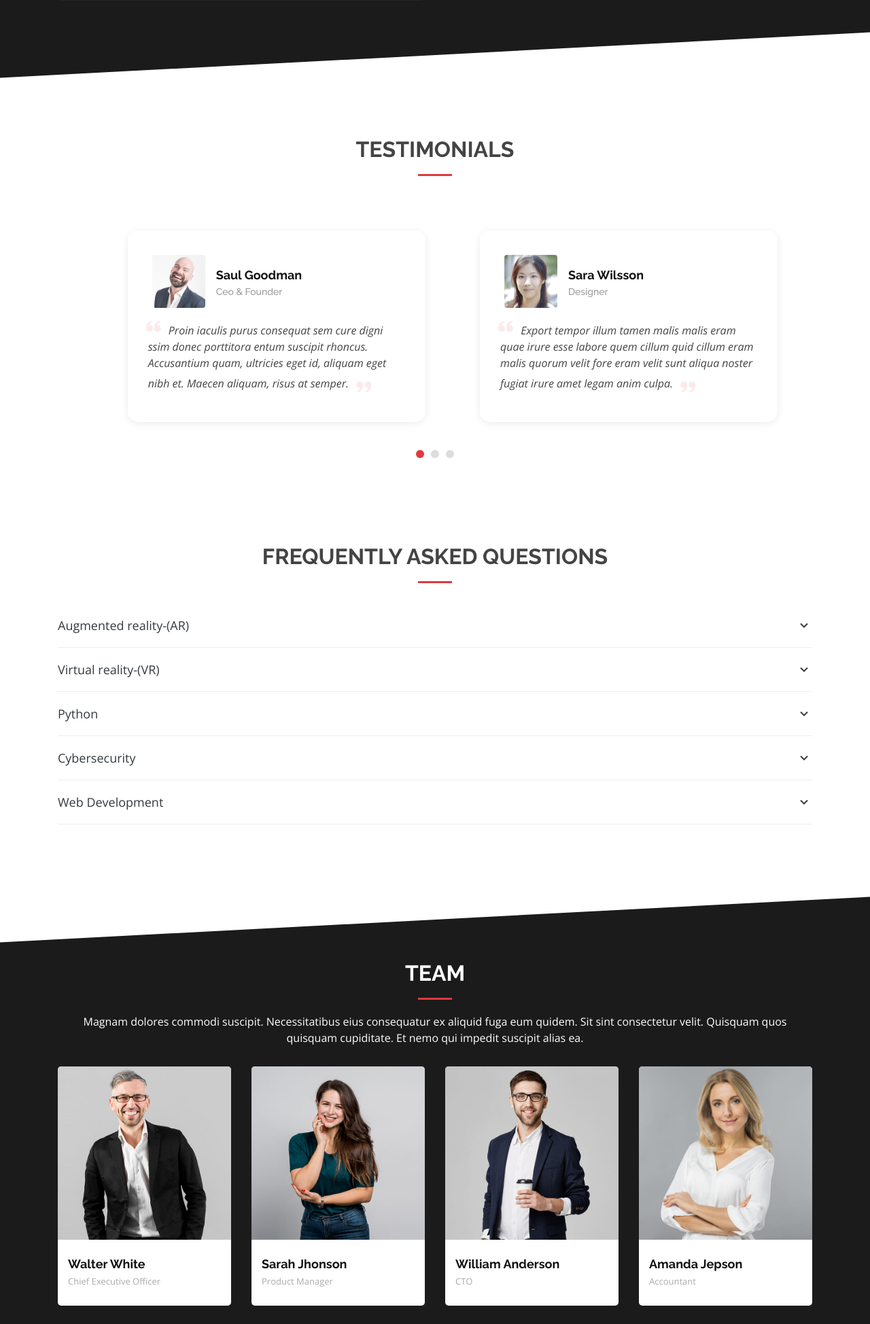
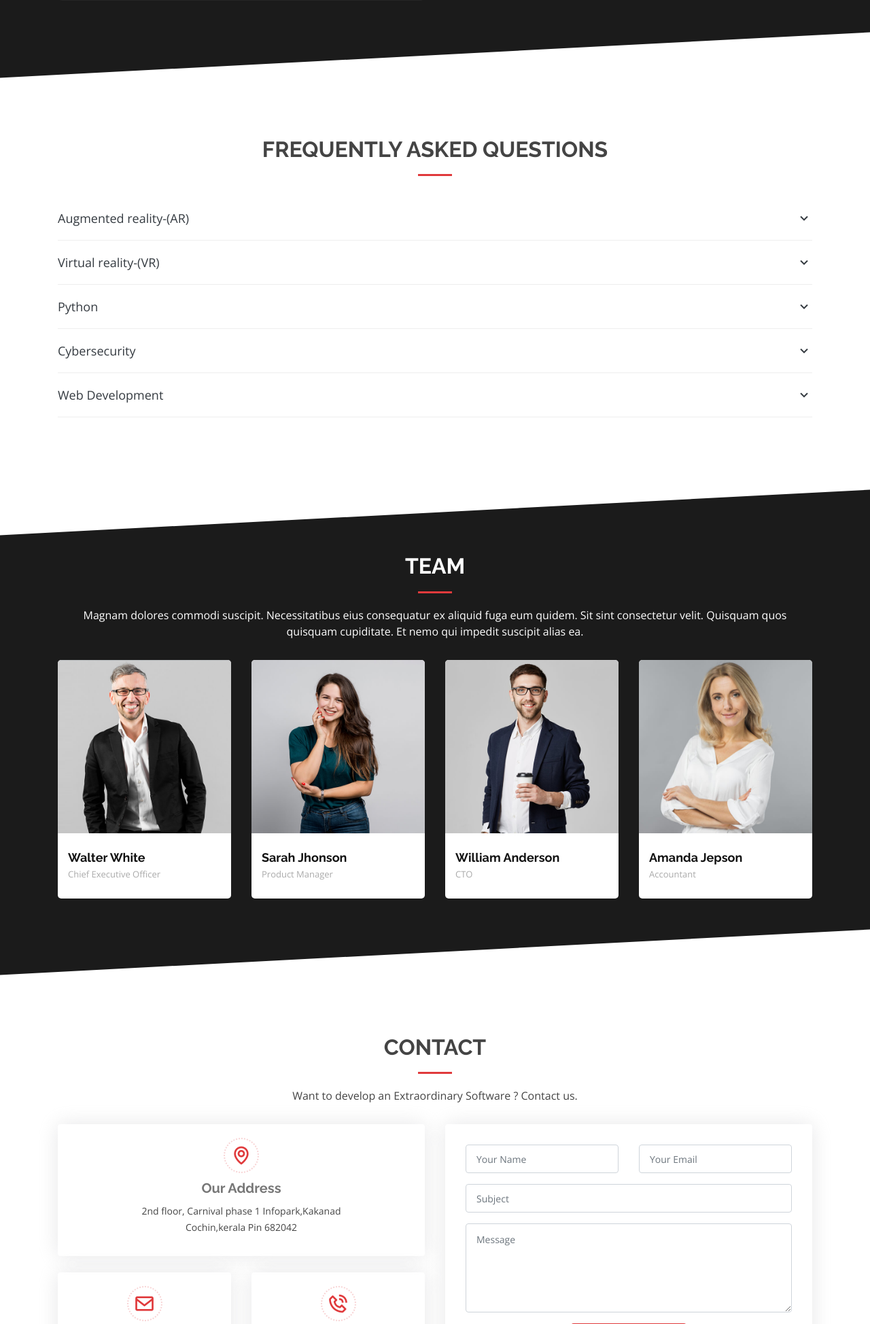
Before and after one commit to shebingit/infoxtech, a Django app: page / in a window 1280 px wide. Shown: the part 3812-5760 px from the top of the page at 68% size. Run offline with Django 4.2, Linux system fonts and the light colour scheme; some libraries are stand-ins or nearby versions.

Commit message:
commit12/7/22

```diff
--- a/infox/views.py
+++ b/infox/views.py
@@ -24,7 +24,7 @@
     if request.method == 'POST':
         recipient = request.POST['smailid']
         message="Your message has been sent. Thank you!"
-        sendsubject="INFOX Technologies"
+        sendsubject="INFINITYFOX Technologies"
         try:
             respons=send_mail(sendsubject, message,settings.EMAIL_HOST_USER,[recipient])
             return render(request,'sendmailout.html',{'message':message})
--- a/infoxsite/settings.py
+++ b/infoxsite/settings.py
@@ -139,5 +139,5 @@
 EMAIL_HOST = 'smtp.gmail.com'
 EMAIL_USE_TLS = True                            #Transport Layer Security
 EMAIL_PORT = 587
-EMAIL_HOST_USER = 'shebinshaji99@gmail.com'  #from email id
-EMAIL_HOST_PASSWORD = 'vfur nazu oyoj yjye'
+EMAIL_HOST_USER = '#'  #from email id
+EMAIL_HOST_PASSWORD = '#'
--- a/templates/home.html
+++ b/templates/home.html
@@ -550,96 +550,6 @@
       </div>
     </section><!-- End Services Section -->
 
-    <!-- ======= Testimonials Section ======= -->
-    <section id="testimonials" class="testimonials">
-      <div class="container" data-aos="fade-up">
-        <div class="section-title">
-          <h2>Testimonials</h2>
-        </div>
-      </div>
-
-      <div class="container-fluid">
-
-        <div class="row justify-content-center" data-aos="fade-up" data-aos-delay="100">
-          <div class="col-xl-10">
-            <div class="owl-carousel testimonials-carousel">
-
-              <div class="testimonial-wrap">
-                <div class="testimonial-item">
-                  <img src="{% static 'img/testimonials/testimonials-1.jpg' %}" class="testimonial-img" alt="">
-                  <h3>Saul Goodman</h3>
-                  <h4>Ceo &amp; Founder</h4>
-                  <p>
-                    <i class="bx bxs-quote-alt-left quote-icon-left"></i>
-                    Proin iaculis purus consequat sem cure digni ssim donec porttitora entum suscipit rhoncus.
-                    Accusantium quam, ultricies eget id, aliquam eget nibh et. Maecen aliquam, risus at semper.
-                    <i class="bx bxs-quote-alt-right quote-icon-right"></i>
-                  </p>
-                </div>
-              </div>
-
-              <div class="testimonial-wrap">
-                <div class="testimonial-item">
-                  <img src="{% static 'img/testimonials/testimonials-2.jpg' %}" class="testimonial-img" alt="">
-                  <h3>Sara Wilsson</h3>
-                  <h4>Designer</h4>
-                  <p>
-                    <i class="bx bxs-quote-alt-left quote-icon-left"></i>
-                    Export tempor illum tamen malis malis eram quae irure esse labore quem cillum quid cillum eram malis
-                    quorum velit fore eram velit sunt aliqua noster fugiat irure amet legam anim culpa.
-                    <i class="bx bxs-quote-alt-right quote-icon-right"></i>
-                  </p>
-                </div>
-              </div>
-
-              <div class="testimonial-wrap">
-                <div class="testimonial-item">
-                  <img src="{% static 'img/testimonials/testimonials-3.jpg' %}" class="testimonial-img" alt="">
-                  <h3>Jena Karlis</h3>
-                  <h4>Store Owner</h4>
-                  <p>
-                    <i class="bx bxs-quote-alt-left quote-icon-left"></i>
-                    Enim nisi quem export duis labore cillum quae magna enim sint quorum nulla quem veniam duis minim
-                    tempor labore quem eram duis noster aute amet eram fore quis sint minim.
-                    <i class="bx bxs-quote-alt-right quote-icon-right"></i>
-                  </p>
-                </div>
-              </div>
-
-              <div class="testimonial-wrap">
-                <div class="testimonial-item">
-                  <img src="{% static 'img/testimonials/testimonials-4.jpg' %}" class="testimonial-img" alt="">
-                  <h3>Matt Brandon</h3>
-                  <h4>Freelancer</h4>
-                  <p>
-                    <i class="bx bxs-quote-alt-left quote-icon-left"></i>
-                    Fugiat enim eram quae cillum dolore dolor amet nulla culpa multos export minim fugiat minim velit
-                    minim dolor enim duis veniam ipsum anim magna sunt elit fore quem dolore labore illum veniam.
-                    <i class="bx bxs-quote-alt-right quote-icon-right"></i>
-                  </p>
-                </div>
-              </div>
-
-              <div class="testimonial-wrap">
-                <div class="testimonial-item">
-                  <img src="{% static 'img/testimonials/testimonials-5.jpg' %}" class="testimonial-img" alt="">
-                  <h3>John Larson</h3>
-                  <h4>Entrepreneur</h4>
-                  <p>
-                    <i class="bx bxs-quote-alt-left quote-icon-left"></i>
-                    Quis quorum aliqua sint quem legam fore sunt eram irure aliqua veniam tempor noster veniam enim
-                    culpa labore duis sunt culpa nulla illum cillum fugiat esse veniam culpa fore nisi cillum quid.
-                    <i class="bx bxs-quote-alt-right quote-icon-right"></i>
-                  </p>
-                </div>
-              </div>
-
-            </div>
-          </div>
-        </div>
-
-      </div>
-    </section><!-- End Testimonials Section -->
 
     <!-- ======= Frequently Asked Questions Section ======= -->
     <section id="faq" class="faq">
@@ -817,21 +727,21 @@
                 <div class="info-box">
                   <i class="bx bx-map"></i>
                   <h3>Our Address</h3>
-                  <p>Ground floor, phase 1 Infopark,Kakanad<br> Kochi,kerala Pin 682042</p>
+                  <p>2nd floor, Carnival phase 1 Infopark,Kakanad<br> Cochin,kerala Pin 682042</p>
                 </div>
               </div>
               <div class="col-md-6">
                 <div class="info-box mt-4">
                   <i class="bx bx-envelope"></i>
                   <h3>Email Us</h3>
-                  <p> info@infoxtechnologies.com<br>admin@infoxtechnologies.com/p>
+                  <p>infinityfox@gmail.com</p>
                 </div>
               </div>
               <div class="col-md-6">
                 <div class="info-box mt-4">
                   <i class="bx bx-phone-call"></i>
                   <h3>Call Us</h3>
-                  <p> +91 484 402 8658<br>+1  336-5461805</p>
+                  <p><br></p>
                 </div>
               </div>
             </div>
@@ -839,7 +749,7 @@
           </div>
 
           <div class="col-lg-6">
-            <form action="#" method="post" role="form" class="email-form" id="form">
+            <form action="{% url 'sending_mail' %}" method="post" role="form" class="email-form" id="form">
                 {% csrf_token %}
                 <div class="row">
                 <div class="col form-group">
@@ -901,26 +811,17 @@
           <div class="col-lg-3 col-md-6 footer-contact">
             <h3>INFINITYFOX<span></span></h3>
             <p>
-                Ground floor, Carnival<br>
+                2nd floor, Carnival<br>
                 phase 1 Infopark<br>
                 Kakanad, Kochi,
                 kerala
                 Pin 682042 <br><br>
-              <strong>Phone:</strong> +91 484 402 8658<br>
-              <strong>Email:</strong>  info@infoxtechnologies.com<br>admin@infoxtechnologies.com
+              <strong>Phone:</strong> <br>
+              <strong>Email:</strong>&nbsp;infinityfox@gmail.com
             </p>
           </div>
 
-          <div class="col-lg-2 col-md-6 footer-links">
-            <h4>Useful Links</h4>
-            <ul>
-              <li><i class="bx bx-chevron-right"></i> <a href="#">Home</a></li>
-              <li><i class="bx bx-chevron-right"></i> <a href="#">About us</a></li>
-              <li><i class="bx bx-chevron-right"></i> <a href="#">Services</a></li>
-              <li><i class="bx bx-chevron-right"></i> <a href="#">Terms of service</a></li>
-              <li><i class="bx bx-chevron-right"></i> <a href="#">Privacy policy</a></li>
-            </ul>
-          </div>
+
 
           <div class="col-lg-3 col-md-6 footer-links">
             <h4>Our Services</h4>
@@ -959,8 +860,8 @@
       </div>
       <div class="social-links text-center text-md-right pt-3 pt-md-0">
         <a href="#" class="twitter"><i class="bx bxl-twitter"></i></a>
-        <a href="https://www.facebook.com/infoxtechnologiesofficial/" class="facebook"><i class="bx bxl-facebook"></i></a>
-        <a href="https://www.instagram.com/infox__technologies/" class="instagram"><i class="bx bxl-instagram"></i></a>
+        <a href="#" class="facebook"><i class="bx bxl-facebook"></i></a>
+        <a href="#" class="instagram"><i class="bx bxl-instagram"></i></a>
         <a href="#" class="google-plus"><i class="bx bxl-skype"></i></a>
         <a href="#" class="linkedin"><i class="bx bxl-linkedin"></i></a>
       </div>
```
